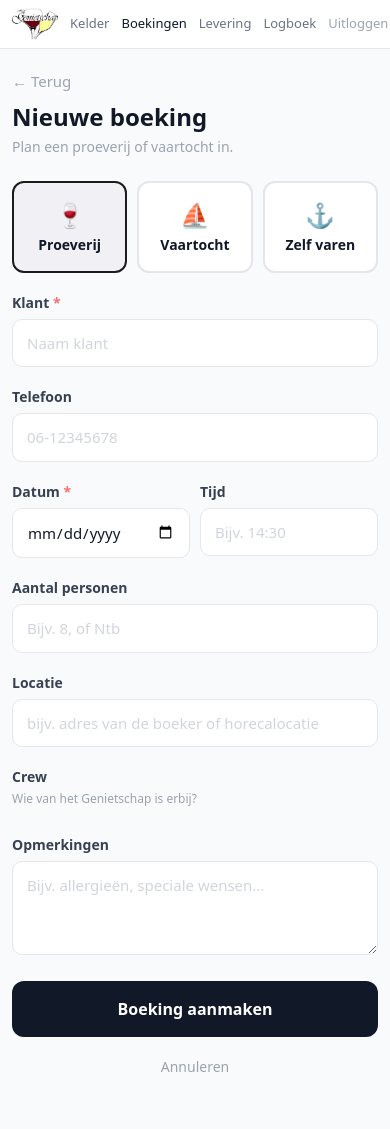
After one commit to simonbesters/genietschap-voorraad, a Flask app: page /agenda/nieuw in a window 390 px wide. The commit adds this page. Run offline with Flask 3, Linux system fonts and the light colour scheme; the visitor is signed in with stand-in values (Sample User, id 1); parts of the project's set-up code (start-up, migrations or seed data) failed here and were passed over; some libraries are stand-ins or nearby versions.

Commit message:
Add boekingen feature for planning proeverijen, vaartochten en zelf varen
- Booking + BookingAssignment models in SQLite
- Type selection (proeverij/vaartocht/zelf varen) with conditional location field
- Crew assignment with colored avatars, toggle on/off
- "Voorlopig" status when minimum crew not met (1 for proeverij, 2 for vaartocht)
- Agenda overview with date columns, month grouping, past bookings collapsed
- Mobile-first form matching prototype design (type cards, location pills, member toggles)

Co-Authored-By: Claude Opus 4.6 <noreply@anthropic.com>

```diff
--- a/app.py
+++ b/app.py
@@ -1,7 +1,7 @@
 import json
 import os
 import re
-from datetime import timedelta
+from datetime import date, timedelta
 
 from dotenv import load_dotenv
 from flask import (
@@ -16,7 +16,7 @@ from flask import (
 from werkzeug.security import check_password_hash
 
 from auth import admin_required, login_required
-from models import LogEntry, User, Withdrawal, WithdrawalItem, db
+from models import Booking, BookingAssignment, LogEntry, User, Withdrawal, WithdrawalItem, db
 from woo_client import get_product, get_products, start_sync, update_stock
 
 load_dotenv()
@@ -64,6 +64,49 @@ def parse_product_name(name):
 def brand_initials(house):
     """Return 2-letter initials for a brand/house name."""
     return _BRAND_INITIALS.get(house.lower().strip(), house[:2].upper())
+
+
+_AVATAR_COLORS = ["#5b7f67", "#7c6ca8", "#c0784e", "#4a8db7", "#b85c5c", "#8a7d6b"]
+
+_NL_MONTHS = [
+    "", "jan", "feb", "mrt", "apr", "mei", "jun",
+    "jul", "aug", "sep", "okt", "nov", "dec",
+]
+_NL_MONTHS_FULL = [
+    "", "januari", "februari", "maart", "april", "mei", "juni",
+    "juli", "augustus", "september", "oktober", "november", "december",
+]
+_NL_WEEKDAYS = ["ma", "di", "wo", "do", "vr", "za", "zo"]
+
+
+@app.template_global()
+def avatar_color(user_id):
+    """Return a consistent color for a user avatar."""
+    return _AVATAR_COLORS[user_id % len(_AVATAR_COLORS)]
+
+
+@app.template_global()
+def user_initials(display_name):
+    """Return first letter of display name."""
+    return display_name[0].upper() if display_name else "?"
+
+
+@app.template_global()
+def nl_month(d):
+    """Return Dutch abbreviated month for a date."""
+    return _NL_MONTHS[d.month].upper()
+
+
+@app.template_global()
+def nl_month_full(d):
+    """Return full Dutch month name for a date."""
+    return _NL_MONTHS_FULL[d.month]
+
+
+@app.template_global()
+def nl_weekday(d):
+    """Return Dutch abbreviated weekday for a date."""
+    return _NL_WEEKDAYS[d.weekday()]
 
 
 # --- Auth routes ---
@@ -306,6 +349,162 @@ def log():
     )
 
 
+# --- Agenda / Bookings ---
+
+
+@app.route("/agenda")
+@login_required
+def agenda():
+    today = date.today()
+    upcoming = (
+        Booking.query
+        .filter(Booking.date >= today)
+        .order_by(Booking.date.asc())
+        .all()
+    )
+    past = (
+        Booking.query
+        .filter(Booking.date < today)
+        .order_by(Booking.date.desc())
+        .all()
+    )
+    users = User.query.order_by(User.display_name).all()
+    return render_template("agenda.html", upcoming=upcoming, past=past, users=users, today=today)
+
+
+@app.route("/agenda/nieuw", methods=["GET", "POST"])
+@login_required
+def agenda_new():
+    if request.method == "POST":
+        client_name = request.form.get("client_name", "").strip()
+        if not client_name:
+            flash("Klantnaam is verplicht.", "error")
+            return redirect(url_for("agenda_new"))
+
+        date_str = request.form.get("date", "").strip()
+        if not date_str:
+            flash("Datum is verplicht.", "error")
+            return redirect(url_for("agenda_new"))
+
+        try:
+            booking_date = date.fromisoformat(date_str)
+        except ValueError:
+            flash("Ongeldige datum.", "error")
+            return redirect(url_for("agenda_new"))
+
+        booking_type = request.form.get("booking_type", "proeverij")
+        if booking_type == "proeverij":
+            location = request.form.get("location", "").strip() or None
+        else:
+            location = None
+
+        booking = Booking(
+            booking_type=booking_type,
+            client_name=client_name,
+            client_phone=request.form.get("client_phone", "").strip() or None,
+            date=booking_date,
+            time_description=request.form.get("time_description", "").strip() or None,
+            group_size=request.form.get("group_size", "").strip() or None,
+            location=location,
+            notes=request.form.get("notes", "").strip() or None,
+            created_by=session["user_id"],
+        )
+        db.session.add(booking)
+        db.session.flush()
+
+        member_ids = request.form.getlist("members")
+        for uid in member_ids:
+            db.session.add(BookingAssignment(booking_id=booking.id, user_id=int(uid)))
+
+        db.session.commit()
+        flash("Boeking aangemaakt.", "success")
+        return redirect(url_for("agenda"))
+
+    users = User.query.order_by(User.display_name).all()
+    return render_template("booking_form.html", booking=None, users=users)
+
+
+@app.route("/agenda/<int:booking_id>/bewerk", methods=["GET", "POST"])
+@login_required
+def agenda_edit(booking_id):
+    booking = Booking.query.get_or_404(booking_id)
+
+    if request.method == "POST":
+        client_name = request.form.get("client_name", "").strip()
+        if not client_name:
+            flash("Klantnaam is verplicht.", "error")
+            return redirect(url_for("agenda_edit", booking_id=booking_id))
+
+        date_str = request.form.get("date", "").strip()
+        if not date_str:
+            flash("Datum is verplicht.", "error")
+            return redirect(url_for("agenda_edit", booking_id=booking_id))
+
+        try:
+            booking_date = date.fromisoformat(date_str)
+        except ValueError:
+            flash("Ongeldige datum.", "error")
+            return redirect(url_for("agenda_edit", booking_id=booking_id))
+
+        booking_type = request.form.get("booking_type", "proeverij")
+        if booking_type == "proeverij":
+            location = request.form.get("location", "").strip() or None
+        else:
+            location = None
+
+        booking.booking_type = booking_type
+        booking.client_name = client_name
+        booking.client_phone = request.form.get("client_phone", "").strip() or None
+        booking.date = booking_date
+        booking.time_description = request.form.get("time_description", "").strip() or None
+        booking.group_size = request.form.get("group_size", "").strip() or None
+        booking.location = location
+        booking.notes = request.form.get("notes", "").strip() or None
+
+        BookingAssignment.query.filter_by(booking_id=booking.id).delete()
+        member_ids = request.form.getlist("members")
+        for uid in member_ids:
+            db.session.add(BookingAssignment(booking_id=booking.id, user_id=int(uid)))
+
+        db.session.commit()
+        flash("Boeking bijgewerkt.", "success")
+        return redirect(url_for("agenda"))
+
+    users = User.query.order_by(User.display_name).all()
+    return render_template("booking_form.html", booking=booking, users=users)
+
+
+@app.route("/agenda/<int:booking_id>/verwijder", methods=["POST"])
+@login_required
+def agenda_delete(booking_id):
+    booking = Booking.query.get_or_404(booking_id)
+    db.session.delete(booking)
+    db.session.commit()
+    flash("Boeking verwijderd.", "success")
+    return redirect(url_for("agenda"))
+
+
+@app.route("/agenda/<int:booking_id>/opgeven", methods=["POST"])
+@login_required
+def agenda_assign(booking_id):
+    booking = Booking.query.get_or_404(booking_id)
+    user_id = int(request.form.get("user_id", session["user_id"]))
+
+    existing = BookingAssignment.query.filter_by(
+        booking_id=booking_id, user_id=user_id
+    ).first()
+
+    if existing:
+        db.session.delete(existing)
+        db.session.commit()
+    else:
+        assignment = BookingAssignment(booking_id=booking_id, user_id=user_id)
+        db.session.add(assignment)
+        db.session.commit()
+
+    return redirect(url_for("agenda"))
+
+
 # --- Undo withdrawal (admin only) ---
 
 
--- a/templates/base.html
+++ b/templates/base.html
@@ -20,6 +20,7 @@
             <a href="/" class="shrink-0"><img src="{{ url_for('static', filename='genietschap.png') }}" alt="Het Genietschap" class="h-8"></a>
             <div class="flex items-center gap-3 text-[13px] min-w-0">
                 <a href="{{ url_for('inventory') }}" class="shrink-0 {% if request.endpoint == 'inventory' %}text-gray-900 font-medium{% else %}text-gray-500 hover:text-gray-900{% endif %}">Kelder</a>
+                <a href="{{ url_for('agenda') }}" class="shrink-0 {% if request.endpoint in ('agenda', 'agenda_new', 'agenda_edit') %}text-gray-900 font-medium{% else %}text-gray-500 hover:text-gray-900{% endif %}">Boekingen</a>
                 {% if session.get('is_admin') %}
                 <a href="{{ url_for('delivery') }}" class="text-gray-500 hover:text-gray-900 shrink-0">Levering</a>
                 {% endif %}
--- /dev/null
+++ b/templates/booking_form.html
@@ -0,0 +1,159 @@
+{% extends "base.html" %}
+{% block title %}{% if booking %}Boeking bewerken{% else %}Nieuwe boeking{% endif %}{% endblock %}
+{% block content %}
+<a href="{{ url_for('agenda') }}" class="inline-block text-[15px] text-gray-400 mb-2 hover:text-gray-600">&larr; Terug</a>
+<div class="text-2xl font-bold mb-1">{% if booking %}Boeking bewerken{% else %}Nieuwe boeking{% endif %}</div>
+<p class="text-sm text-gray-400 mb-6">{% if booking %}Pas de gegevens aan{% else %}Plan een proeverij of vaartocht in.{% endif %}</p>
+
+<form method="POST" class="space-y-5 pb-8">
+    <!-- Type keuze -->
+    {% set current_type = booking.booking_type if booking else 'proeverij' %}
+    <div class="flex gap-2.5" id="type-selector">
+        <label class="flex-1 cursor-pointer">
+            <input type="radio" name="booking_type" value="proeverij" class="sr-only type-radio" {% if current_type == 'proeverij' %}checked{% endif %}>
+            <div class="type-card flex flex-col items-center py-4 border-2 rounded-xl transition-colors">
+                <span class="text-2xl mb-1">&#127863;</span>
+                <span class="text-sm font-semibold">Proeverij</span>
+            </div>
+        </label>
+        <label class="flex-1 cursor-pointer">
+            <input type="radio" name="booking_type" value="vaartocht" class="sr-only type-radio" {% if current_type == 'vaartocht' %}checked{% endif %}>
+            <div class="type-card flex flex-col items-center py-4 border-2 rounded-xl transition-colors">
+                <span class="text-2xl mb-1">&#9973;</span>
+                <span class="text-sm font-semibold">Vaartocht</span>
+            </div>
+        </label>
+        <label class="flex-1 cursor-pointer">
+            <input type="radio" name="booking_type" value="zelfvaren" class="sr-only type-radio" {% if current_type == 'zelfvaren' %}checked{% endif %}>
+            <div class="type-card flex flex-col items-center py-4 border-2 rounded-xl transition-colors">
+                <span class="text-2xl mb-1">&#9875;</span>
+                <span class="text-sm font-semibold">Zelf varen</span>
+            </div>
+        </label>
+    </div>
+
+    <!-- Klant -->
+    <div>
+        <label class="block text-sm font-semibold text-gray-700 mb-1.5">Klant <span class="text-red-400">*</span></label>
+        <input type="text" name="client_name" required
+               value="{{ booking.client_name if booking else '' }}"
+               placeholder="Naam klant"
+               class="w-full px-3.5 py-3 text-[15px] border border-gray-200 rounded-[10px] bg-white focus:outline-none focus:border-gray-900 placeholder:text-gray-300">
+    </div>
+
+    <!-- Telefoon -->
+    <div>
+        <label class="block text-sm font-semibold text-gray-700 mb-1.5">Telefoon</label>
+        <input type="tel" name="client_phone"
+               value="{{ booking.client_phone if booking and booking.client_phone else '' }}"
+               placeholder="06-12345678"
+               class="w-full px-3.5 py-3 text-[15px] border border-gray-200 rounded-[10px] bg-white focus:outline-none focus:border-gray-900 placeholder:text-gray-300">
+    </div>
+
+    <!-- Datum + Tijd side by side -->
+    <div class="flex gap-2.5">
+        <div class="flex-1">
+            <label class="block text-sm font-semibold text-gray-700 mb-1.5">Datum <span class="text-red-400">*</span></label>
+            <input type="date" name="date" required
+                   value="{{ booking.date.isoformat() if booking else '' }}"
+                   class="w-full px-3.5 py-3 text-[15px] border border-gray-200 rounded-[10px] bg-white focus:outline-none focus:border-gray-900">
+        </div>
+        <div class="flex-1">
+            <label class="block text-sm font-semibold text-gray-700 mb-1.5">Tijd</label>
+            <input type="text" name="time_description"
+                   value="{{ booking.time_description if booking and booking.time_description else '' }}"
+                   placeholder="Bijv. 14:30"
+                   class="w-full px-3.5 py-3 text-[15px] border border-gray-200 rounded-[10px] bg-white focus:outline-none focus:border-gray-900 placeholder:text-gray-300">
+        </div>
+    </div>
+
+    <!-- Aantal personen -->
+    <div>
+        <label class="block text-sm font-semibold text-gray-700 mb-1.5">Aantal personen</label>
+        <input type="text" name="group_size"
+               value="{{ booking.group_size if booking and booking.group_size else '' }}"
+               placeholder="Bijv. 8, of Ntb"
+               class="w-full px-3.5 py-3 text-[15px] border border-gray-200 rounded-[10px] bg-white focus:outline-none focus:border-gray-900 placeholder:text-gray-300">
+    </div>
+
+    <!-- Locatie (alleen voor proeverij) -->
+    <div id="location-section" {% if (booking and booking.booking_type != 'proeverij') or (not booking and current_type != 'proeverij') %}class="hidden"{% endif %}>
+        <label class="block text-sm font-semibold text-gray-700 mb-1.5">Locatie</label>
+        <input type="text" name="location"
+               value="{{ booking.location if booking and booking.location else '' }}"
+               placeholder="bijv. adres van de boeker of horecalocatie"
+               class="w-full px-3.5 py-3 text-[15px] border border-gray-200 rounded-[10px] bg-white focus:outline-none focus:border-gray-900 placeholder:text-gray-300">
+    </div>
+
+    <!-- Crew -->
+    <div>
+        <label class="block text-sm font-semibold text-gray-700 mb-1">Crew</label>
+        <p class="text-xs text-gray-400 mb-2">Wie van het Genietschap is erbij?</p>
+        {% set assigned_ids = booking.assigned_users|map(attribute='id')|list if booking else [] %}
+        <div class="flex flex-wrap gap-2">
+            {% for u in users %}
+            <label class="cursor-pointer">
+                <input type="checkbox" name="members" value="{{ u.id }}" class="sr-only member-cb" {% if u.id in assigned_ids %}checked{% endif %}>
+                <span class="member-pill flex items-center gap-2 px-3.5 py-2 border rounded-[10px] text-sm transition-colors">
+                    <span class="w-6 h-6 rounded-full flex items-center justify-center text-[10px] font-bold text-white shrink-0" style="background:{{ avatar_color(u.id) }}">{{ user_initials(u.display_name) }}</span>
+                    {{ u.display_name }}
+                </span>
+            </label>
+            {% endfor %}
+        </div>
+    </div>
+
+    <!-- Opmerkingen -->
+    <div>
+        <label class="block text-sm font-semibold text-gray-700 mb-1.5">Opmerkingen</label>
+        <textarea name="notes" rows="3"
+                  placeholder="Bijv. allergieën, speciale wensen..."
+                  class="w-full px-3.5 py-3 text-[15px] border border-gray-200 rounded-[10px] bg-white focus:outline-none focus:border-gray-900 placeholder:text-gray-300 resize-y min-h-[80px]">{{ booking.notes if booking and booking.notes else '' }}</textarea>
+    </div>
+
+    <!-- Submit -->
+    <button type="submit"
+            class="w-full py-4 bg-gray-900 text-white text-base font-semibold rounded-xl hover:bg-gray-800 active:bg-black">
+        {% if booking %}Opslaan{% else %}Boeking aanmaken{% endif %}
+    </button>
+    <a href="{{ url_for('agenda') }}" class="block text-center text-sm text-gray-400 mt-2 hover:text-gray-600">Annuleren</a>
+</form>
+
+<style>
+/* Type card styling */
+.type-radio:checked + .type-card {
+    border-color: #1c1c1e;
+    background: #f0f0f5;
+}
+.type-radio:not(:checked) + .type-card {
+    border-color: #e5e5ea;
+    background: white;
+}
+
+/* Member toggle styling */
+.member-cb:checked + .member-pill {
+    border-color: #2d6a4f;
+    background: #e8f5e9;
+    color: #2d6a4f;
+    font-weight: 600;
+}
+.member-cb:not(:checked) + .member-pill {
+    border-color: #e5e5ea;
+    background: white;
+}
+</style>
+
+<script>
+// Show/hide location section based on booking type
+document.querySelectorAll('input[name="booking_type"]').forEach(function(radio) {
+    radio.addEventListener('change', function() {
+        var loc = document.getElementById('location-section');
+        if (this.value === 'proeverij') {
+            loc.classList.remove('hidden');
+        } else {
+            loc.classList.add('hidden');
+        }
+    });
+});
+</script>
+{% endblock %}
```
Also changed, not shown: models.py (+53 -0 lines), templates/agenda.html (added, +175 -0 lines).
